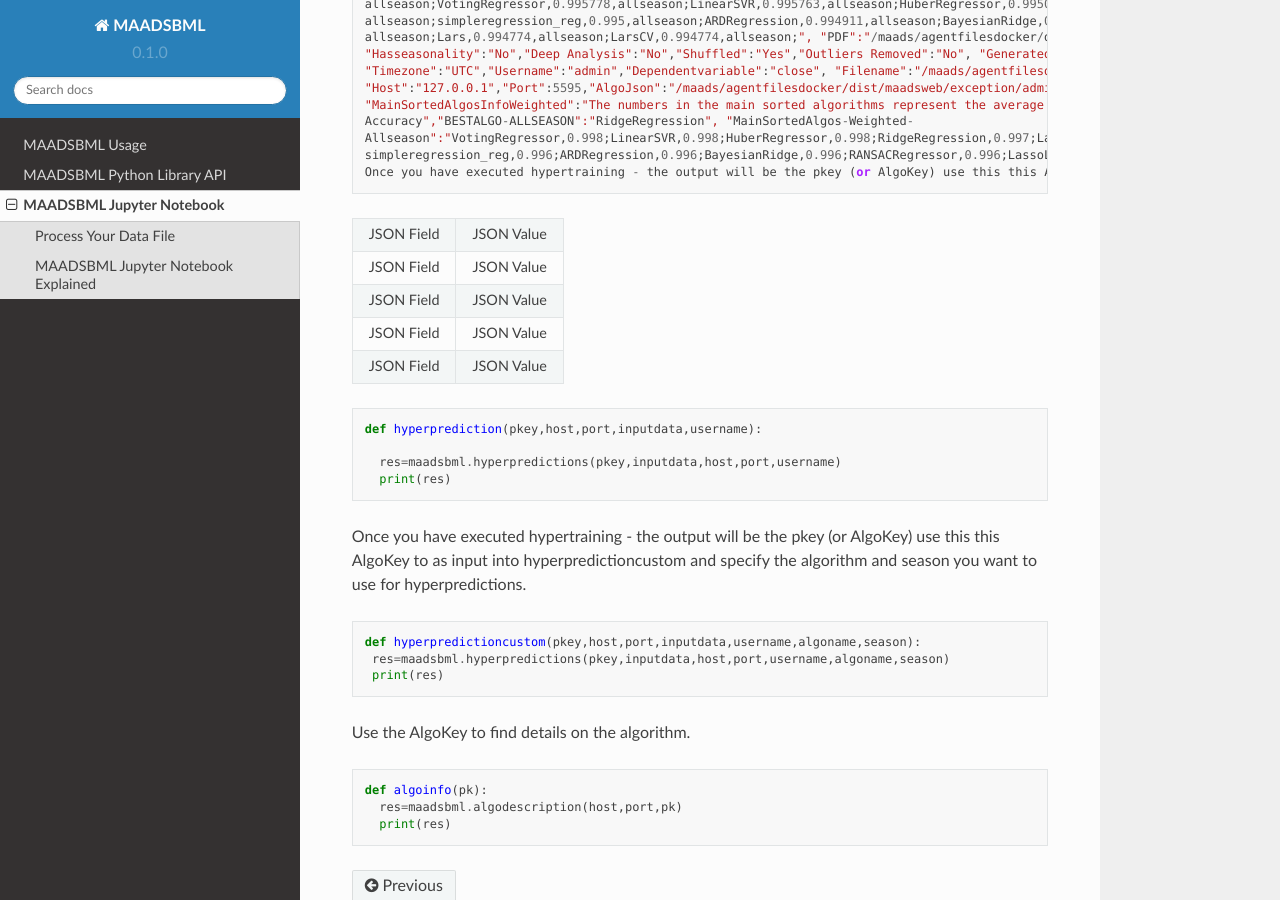
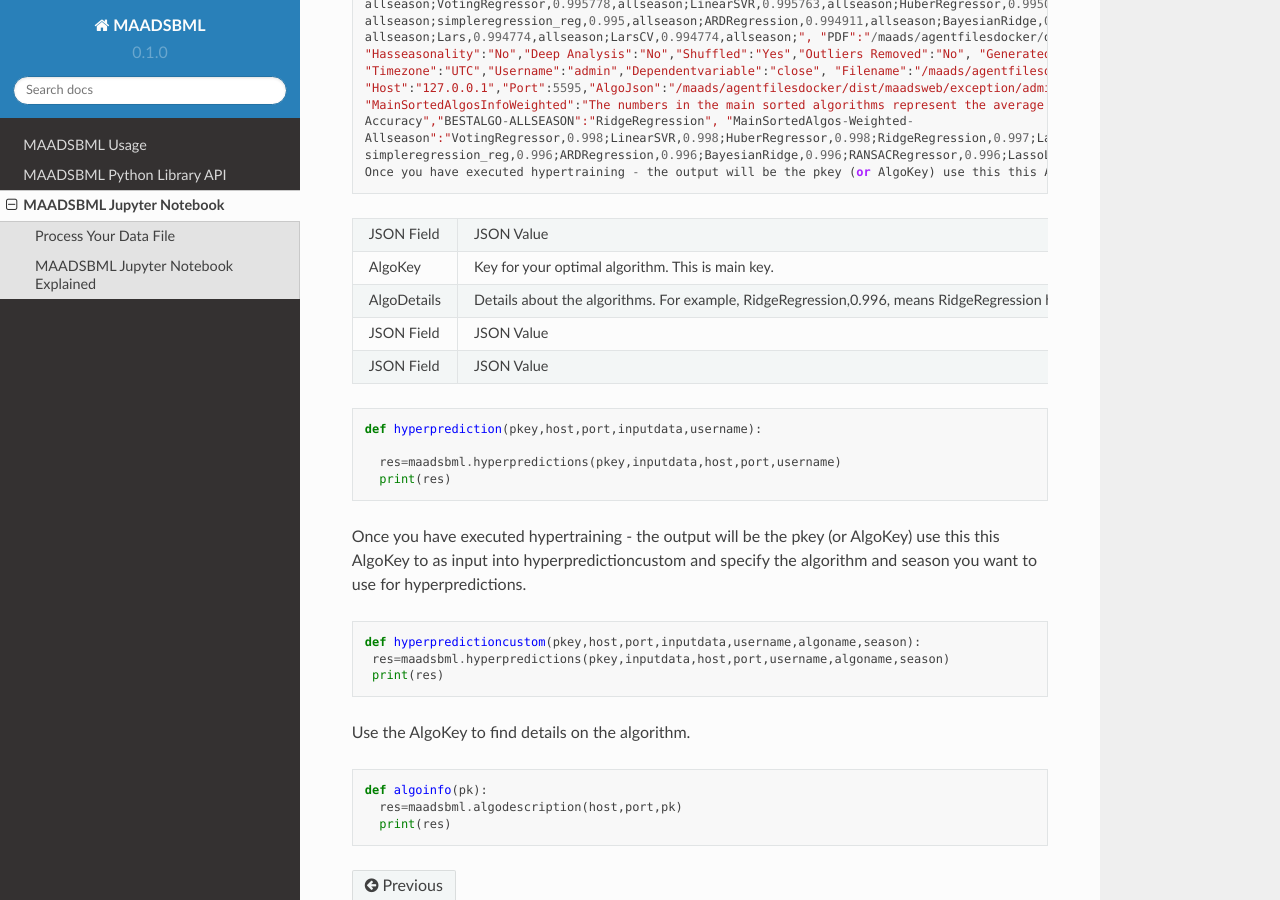
Before and after one commit to smaurice101/maadsbml, a Sphinx documentation site: the page built from docs/source/maadsbmlnotebook.rst, in a window 1280 px wide and 900 px high, scrolled down 2455 px. Built offline with Sphinx 7.4.7 and the Read the Docs theme 2.0.0, drawn with Linux system fonts in a browser that asks for light colours.

Commit message:
Update maadsbmlnotebook.rst

```diff
--- a/docs/source/maadsbmlnotebook.rst
+++ b/docs/source/maadsbmlnotebook.rst
@@ -151,10 +151,10 @@ Here is the output from the hypertraining function.
 
    * - JSON Field
      - JSON Value
-   * - JSON Field
-     - JSON Value
-   * - JSON Field
-     - JSON Value
+   * - AlgoKey
+     - Key for your optimal algorithm.  This is main key.
+   * - AlgoDetails
+     - Details about the algorithms. For example, RidgeRegression,0.996, means RidgeRegression has a MAPE (Mean Absolute Percentage Error) of 0.996
    * - JSON Field
      - JSON Value
    * - JSON Field
```
